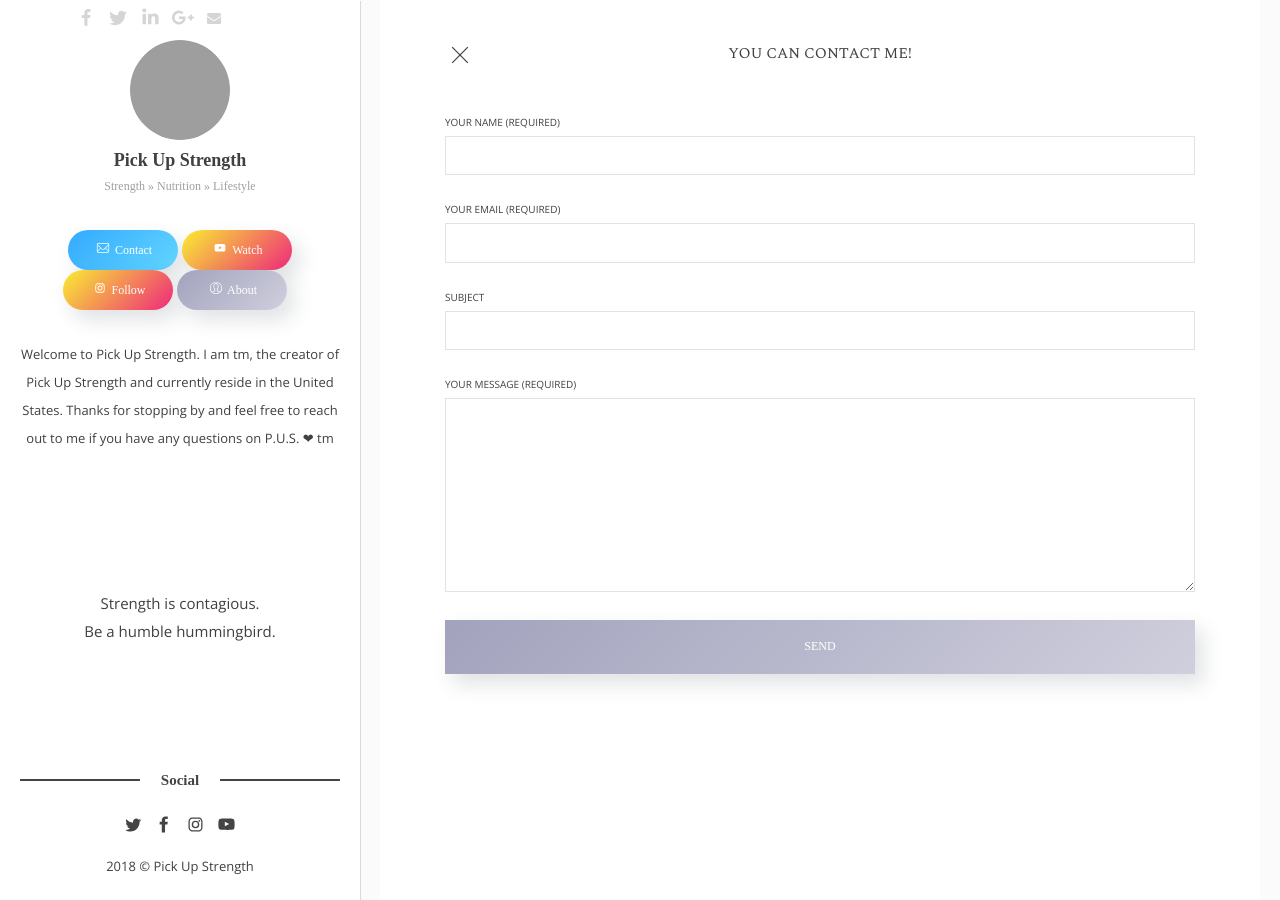
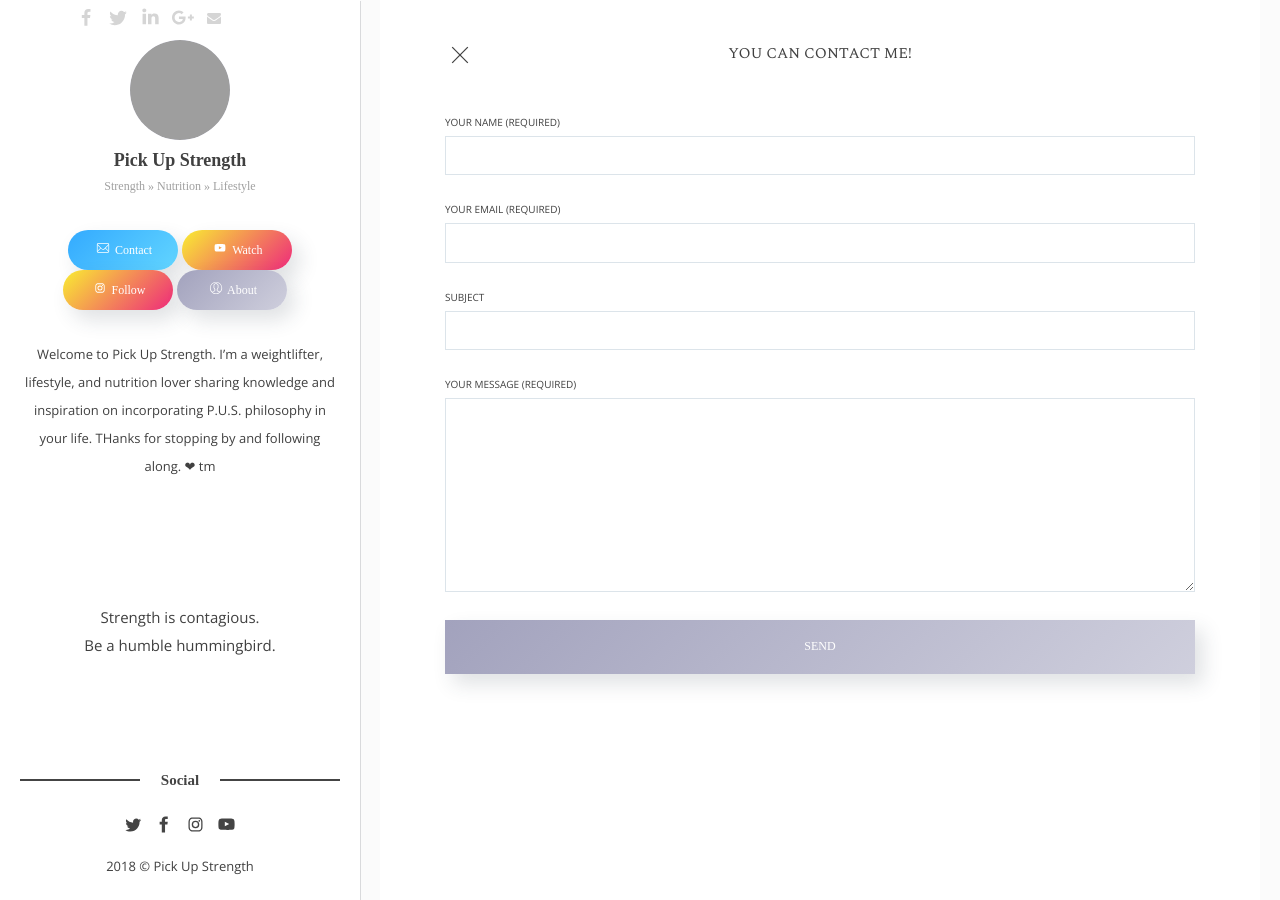
Before and after one commit to teckmonster/pickupstrength, a Jekyll site: the page built from _pages/contact/index.html, in a window 1280 px wide. Built offline with Jekyll 4.4.1, drawn with Linux system fonts in a browser that asks for light colours; some web fonts are replaced; comment, search, counter and statistics services are not loaded; grey boxes are pictures that could not be loaded.

Commit message:
update config intro

```diff
--- a/_config.yml
+++ b/_config.yml
@@ -15,7 +15,7 @@ author-email:   pickupstrength@gmail.com #hello@pickupstrength.com # Add your em
 author-twitter:  pickupstrength # Add your twitter account
 author-instagram: pickupstrength
 author-youtube : pickupstrength
-about-author: Welcome to Pick Up Strength. I am tm, the creator of Pick Up Strength and currently reside in the United States. Thanks for stopping by and feel free to reach out to me if you have any questions on P.U.S. ❤ tm
+about-author: Welcome to Pick Up Strength. I’m a weightlifter, lifestyle, and nutrition lover sharing knowledge and inspiration on incorporating P.U.S. philosophy in your life. THanks for stopping by and following along.  ❤ tm
 
 # Social settings
 social-twitter:   pickupstrength
```
